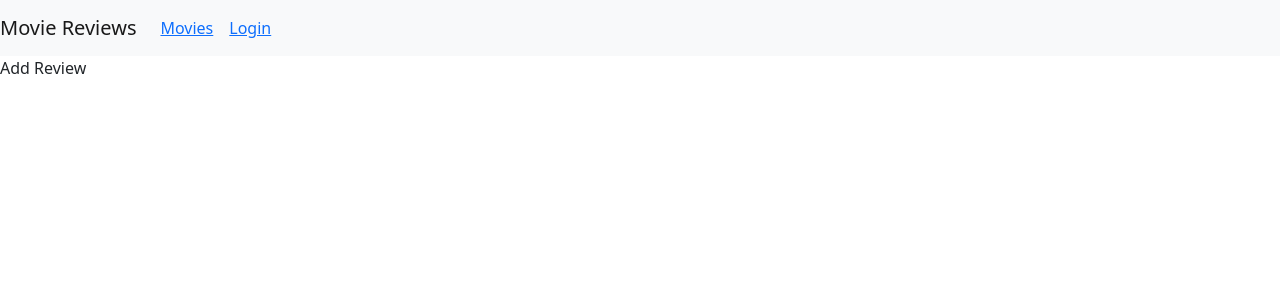
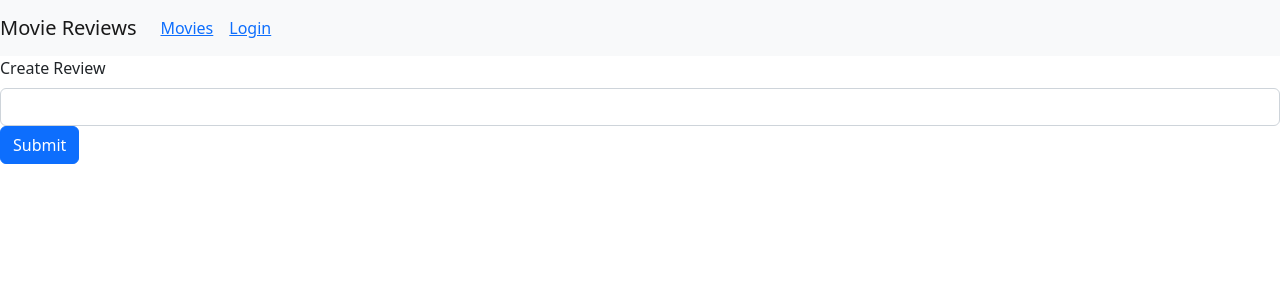
Before and after one commit to peterconnellit/movie-reviews, a React (Create React App) app in the folder frontend/: page /movies/1/review in a window 1280 px wide. Shown: the top 300 px of the page. Built offline with nearby package versions, Linux system fonts and the light colour scheme.

Commit message:
feat: add and edit reviews

```diff
--- a/frontend/src/components/add-review.js
+++ b/frontend/src/components/add-review.js
@@ -1,11 +1,95 @@
-import React from 'react'
+import React, { useState } from 'react'
+import MovieDataService from "../services/movies"
+import {Link} from 'react-router-dom'
+import Form from 'react-bootstrap/Form';
+import Button from 'react-bootstrap/Button';
 
-function AddReview(){
-    return(
-        <div className="App">
-            Add Review
+const AddReview = props =>{
+
+    //boolean set to true if component is in "Editing mode", false for adding a review
+    let editing = false
+    let initialReviewState = ""
+
+    /*checks if a state is passed to AddReview, which checks currentReview property.
+    If so, sets editing to true and initialReviewState to currentReviews*/
+    if(props.location.state && props.location.state.currentReview){
+        editing = true
+        initialReviewState = props.location.state.currentReview.review
+    }
+
+    //in edit mode, initialReviewState will be set to existing review text
+    const [review, setReview] = useState(initialReviewState)
+    //tracks if a review has been submitted
+    const [submitted, setSubmitted] = useState(false)
+
+    //keeps track of the user entered review value in the field
+    const onChangeReview = e =>{
+        const review = e.target.value
+        setReview(review);
+    }
+
+    //called by submit button onClick={saveReview}. Creates data object with the reviews properties
+    const saveReview = () =>{
+        let data = {
+            review: review,
+            //passed into AddReview component in App.js
+            name: props.user.name,
+            user_id: props.user.id,
+            //movie_id direct from the url in movie.js
+            movie_id: props.match.params.id //get movie id direct from url
+        }
+
+        //if editing is true, we get existing review id and call updateReview in MovieDataService
+        if(editing){
+            //get existing review id
+            data.review_id = props.location.state.currentReview._id
+            MovieDataService.updateReview(data).then(response =>{
+                setSubmitted(true);
+                console.log(response.data)
+            })
+            .catch(e =>{
+                console.log(e);
+            })
+        }
+        else{
+            /*calls MovieDataService.createReview(data) in movie.js.
+            Routes ReviewsController and calls apiPostReview, which then extracts data from the request's body parameter*/
+            MovieDataService.createReview(data).then(Response => {
+                setSubmitted(true)
+            })
+            .catch(e => {
+                console.log(e)
+            })
+        }
+    }
+
+    return (
+        <div>
+            {submitted ? (
+                <div>
+                    <h4>Review submitted successfully</h4>
+                    <Link to={"/movies/"+props.match.params.id}>
+                        Back to Movie
+                    </Link>
+                </div>
+            ):(
+                <Form>
+                    <Form.Group>
+                        <Form.Label>{editing ? "Edit" : "Create"} Review</Form.Label>
+                        <Form.Control
+                            type='text'
+                            required
+                            value={review}
+                            onChange={onChangeReview}
+                        />
+                    </Form.Group>
+                    <Button variant="primary" onClick={saveReview}>
+                        Submit
+                    </Button>
+                </Form>
+            )}
         </div>
-    );
+    )
 }
 
 export default AddReview;
```
